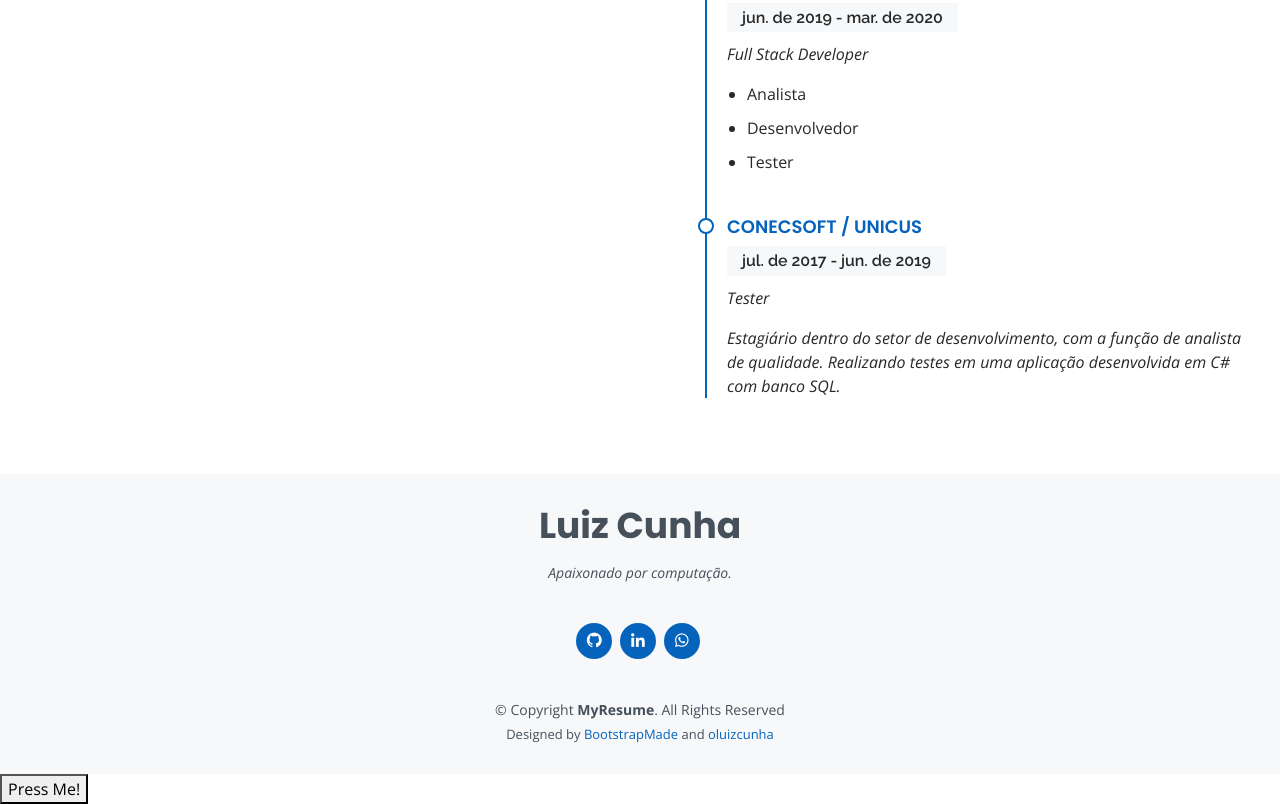
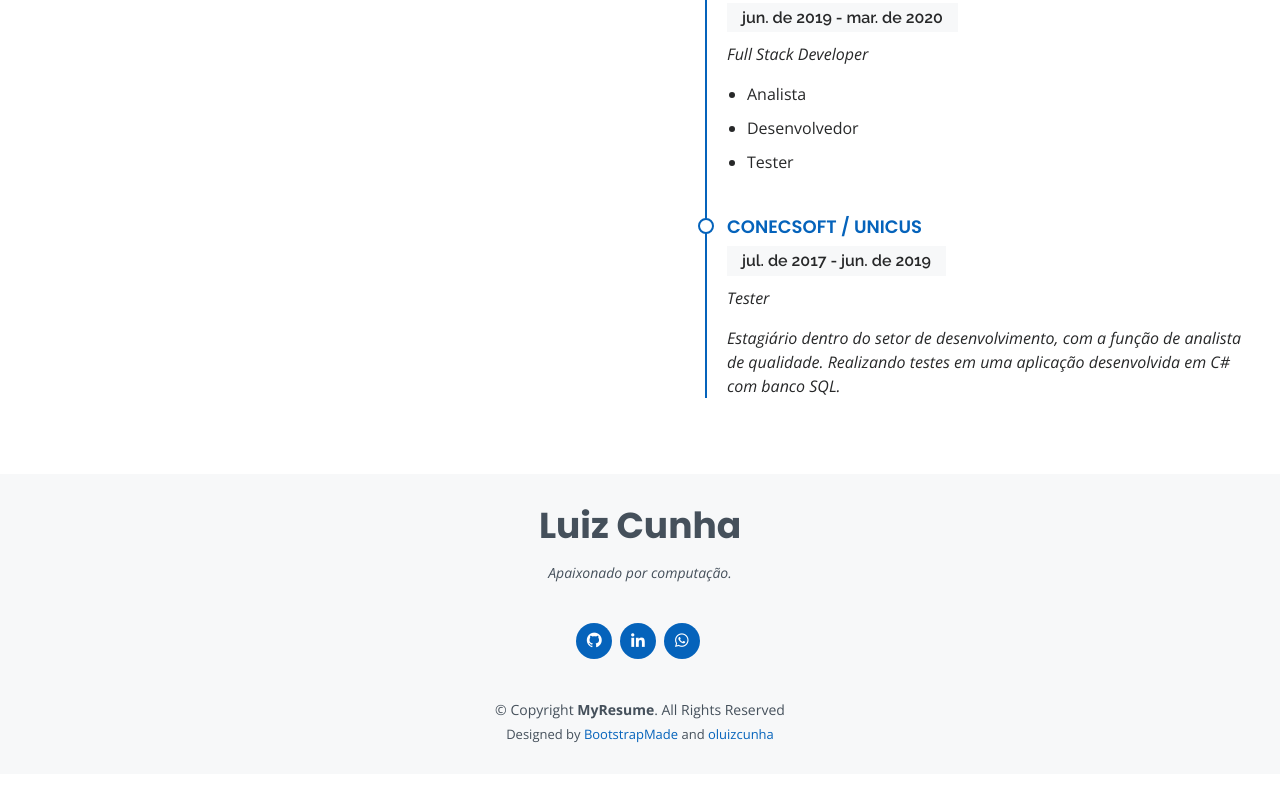
Before and after one commit to oluizcunha/oluizcunha.github.io, a plain HTML site: page index.html in a window 1280 px wide. Shown: the part 2526-3330 px from the top of the page. After the commit the page ends 3300 px from the top, so only its background shows below. Drawn offline with nearby package versions, Linux system fonts and the light colour scheme; no server answers.

Commit message:
Removendo press me - bottun

```diff
--- a/index.html
+++ b/index.html
@@ -377,7 +377,6 @@
 
     <!-- Template Main JS File -->
     <script src="assets/js/main.js"></script>
-    <button onclick="clicked()">Press Me!</button>
     <script>
       function count() {
         var xhr = new XMLHttpRequest();
```
